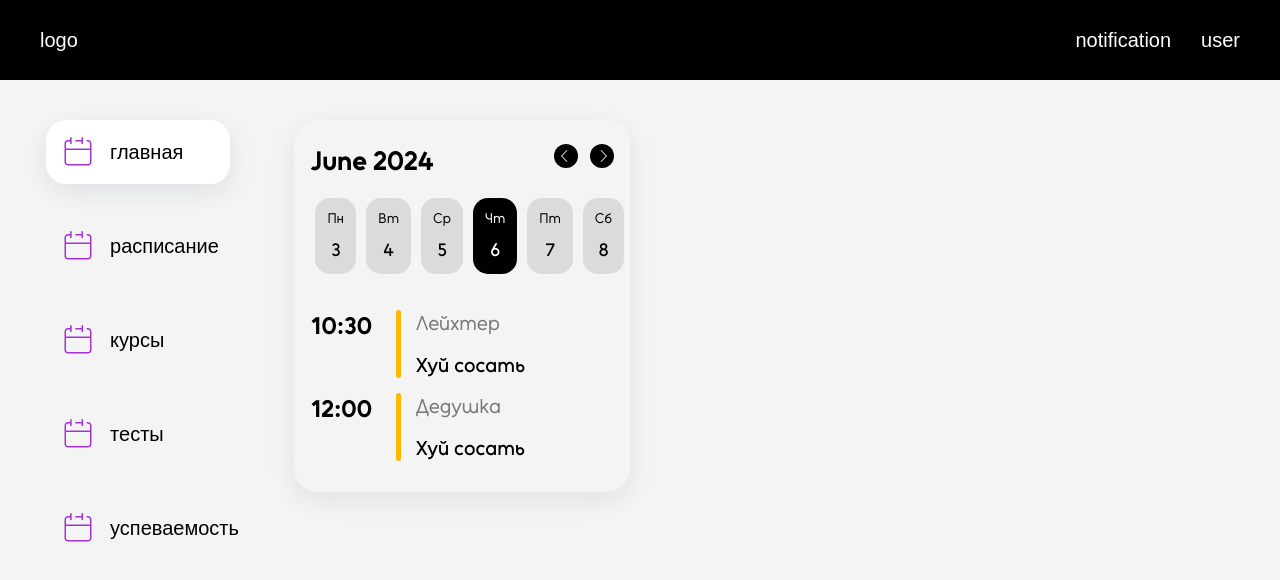
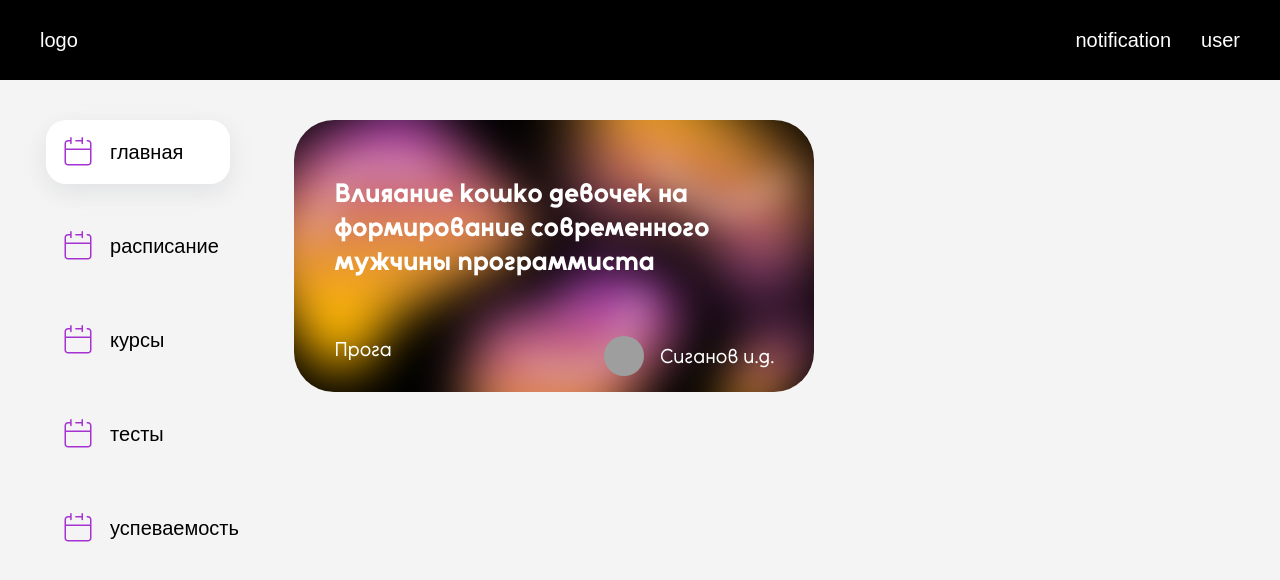
Before and after one commit to ultramegapig/pulse-project, a React (Create React App) app in the folder front/: page / in a window 1280 px wide. Shown: the top 580 px of the page. Built offline with nearby package versions, Linux system fonts and the light colour scheme; grey boxes are pictures that could not be loaded.

Commit message:
missed lecture

```diff
--- a/front/src/App.tsx
+++ b/front/src/App.tsx
@@ -3,6 +3,7 @@ import './styles/fonts.css';
 import Calendar from './images/calendar.svg';
 import React, { useState, lazy, Suspense } from 'react';
 import ShortSchedule from './components/ShortSchedule';
+import MissedLectureCard from './components/MissedLectureCard';
 
 const MainPage = lazy(() => import('./areas/MainPage'));
 const Table = lazy(() => import('./areas/Table'));
@@ -81,7 +82,7 @@ const App: React.FC = () => {
         <div className="changingArea">
           <Suspense fallback={<div>Loading...</div>}>
             {/* <ActiveModule /> */}
-            <ShortSchedule/>
+            <MissedLectureCard />
           </Suspense>
         </div>
 
--- /dev/null
+++ b/front/src/components/MissedLectureCard.tsx
@@ -0,0 +1,28 @@
+import React from 'react';
+import '../styles/all.scss';
+
+interface MissedLectureCardProps {
+    topic: string;
+    subject: string;
+    teacher: string;
+}
+
+const MissedLectureCard: React.FC = () => {
+
+  return (
+    <div className='missedLecture'>
+        <h1>
+        Влияание кошко девочек на формирование современного мужчины программиста
+        </h1>
+        <div className='missedLecture-footer'>
+            <p>Прога</p>
+            <div className='missedLecture-footer-teacher'>
+                <div className='missedLecture-footer-teacher-img'></div>
+                <p>Сиганов и.д.</p>
+            </div>
+        </div>
+    </div>
+  );
+};
+
+export default MissedLectureCard;
--- a/front/src/styles/all.scss
+++ b/front/src/styles/all.scss
@@ -217,3 +217,57 @@ body {
     margin-top: 10px;
     font-family: 'medium';
   }
+
+
+  .missedLecture{
+    display: flex;
+    flex-direction: column;
+    background-image: url('../images/lectureBack.svg');
+    height: 30dvb;
+    width: 55dvb;
+    background-size: cover; /* Позволяет изображению заполнить весь контейнер, сохраняя его пропорции */
+    background-position: center;
+    border-radius: 5dvb;
+    color: white;
+    align-items: start;
+    justify-content: space-between;
+    padding: 2dvb 5dvb;
+  }
+
+  .missedLecture h1{
+    margin-top: 5dvb;
+    font-family: 'bold';
+    font-size: 20pt;
+  }
+
+  .missedLecture-footer{
+    display: flex;
+    flex-direction: row;
+    justify-content: space-between;
+    width: 100%;
+  }
+
+  .missedLecture-footer p{
+    font-family: 'regular';
+  }
+
+  .missedLecture-footer-teacher{
+    display: flex;
+    flex-direction: row;
+    align-items: center;
+
+  }
+
+  .missedLecture-footer-teacher p{
+    margin-left: 2dvb;
+  }
+
+  .missedLecture-footer-teacher-img{
+    width: 5dvb;
+    height: 5dvb;
+    border-radius: 50%;
+    overflow: hidden;
+    background-image: url('../images/siganov.png');
+    background-size: cover;
+    background-position: center;
+  }
```
Also changed, not shown: front/src/images/lectureBack.svg (added), 1 other file (tests, documents, lock files or other folders).
